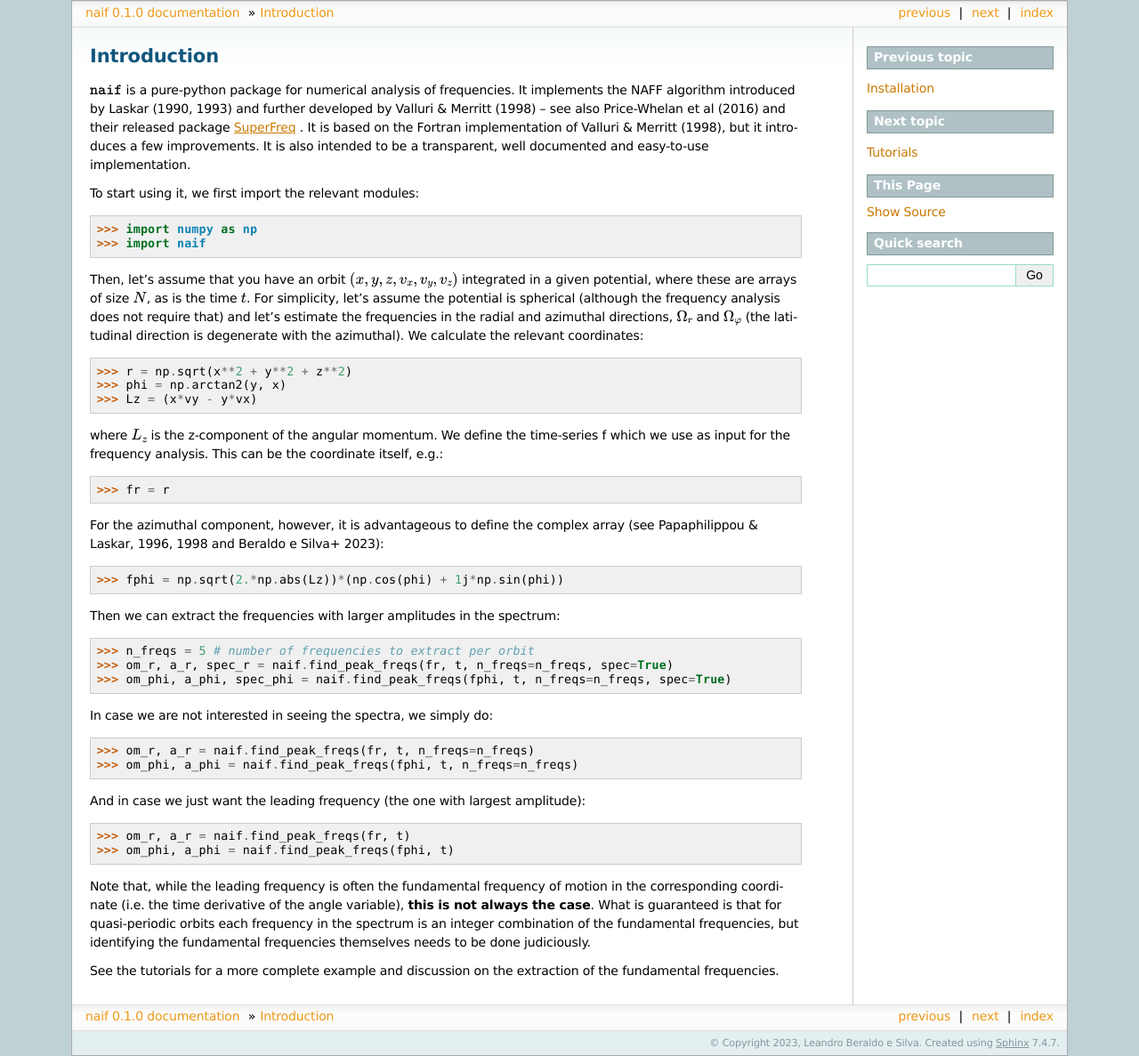
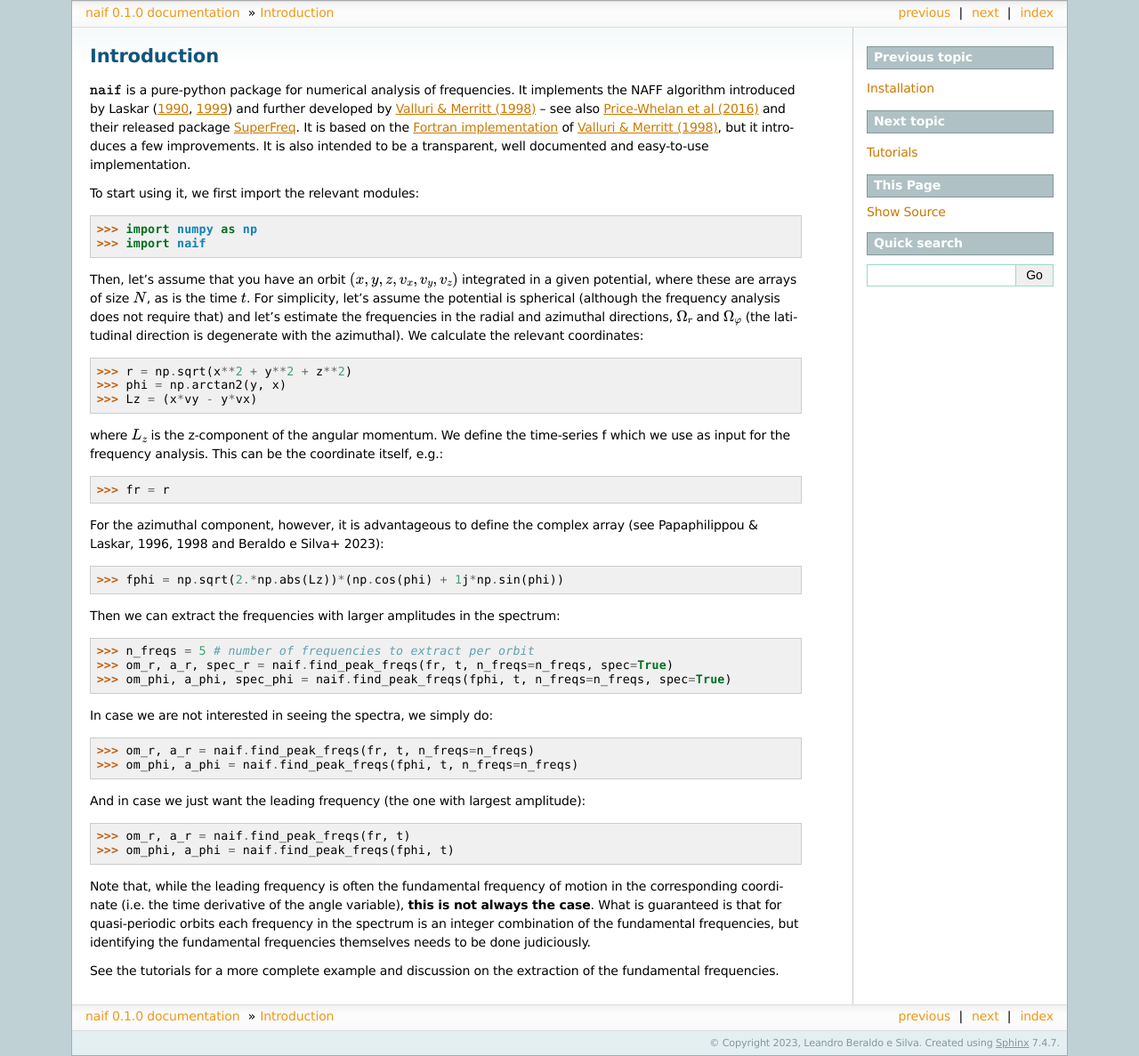
Before and after one commit to lberaldoesilva/naif, a Sphinx documentation site: the page built from docs/source/intro.rst, in a window 1280 px wide. Shown: the whole page at 89% size. Built offline with Sphinx 7.4.7, drawn with Linux system fonts in a browser that asks for light colours.

Commit message:
Updating docs

```diff
--- a/docs/source/installation.rst
+++ b/docs/source/installation.rst
@@ -14,7 +14,7 @@ Installing
   pip install --user naif
 
 It can also be installed by downloading the source or cloning the
-`GitHub repository <https://github.com/lberaldoesilva/naif>`__. and
+`GitHub repository <https://github.com/lberaldoesilva/naif>`__ and
 typing::
 
   python setup.py install --user
--- a/docs/source/intro.rst
+++ b/docs/source/intro.rst
@@ -3,12 +3,22 @@ Introduction
 
 :math:`\texttt{naif}` is a pure-python package for numerical analysis
 of frequencies. It implements the NAFF algorithm introduced by Laskar
-(1990, 1993) and further developed by Valluri & Merritt (1998) -- see
-also Price-Whelan et al (2016) and their released package `SuperFreq
-<https://superfreq.readthedocs.io/en/latest/>`__ . It is based on the
-Fortran implementation of Valluri & Merritt (1998), but it introduces
-a few improvements. It is also intended to be a transparent, well
-documented and easy-to-use implementation.
+(`1990
+<https://ui.adsabs.harvard.edu/abs/1990Icar...88..266L/abstract>`__,
+`1999
+<https://link.springer.com/chapter/10.1007/978-94-011-4673-9_13>`__)
+and further developed by `Valluri & Merritt (1998)
+<https://ui.adsabs.harvard.edu/abs/1998ApJ...506..686V/abstract>`__ --
+see also `Price-Whelan et al (2016)
+<https://ui.adsabs.harvard.edu/abs/2016MNRAS.455.1079P/abstract>`__
+and their released package `SuperFreq
+<https://superfreq.readthedocs.io/en/latest/>`__. It is based on the
+`Fortran implementation
+<https://sites.lsa.umich.edu/mvalluri/software/>`__ of `Valluri &
+Merritt (1998)
+<https://ui.adsabs.harvard.edu/abs/2016MNRAS.455.1079P/abstract>`__,
+but it introduces a few improvements. It is also intended to be a
+transparent, well documented and easy-to-use implementation.
 
 To start using it, we first import the relevant modules::
 
```
